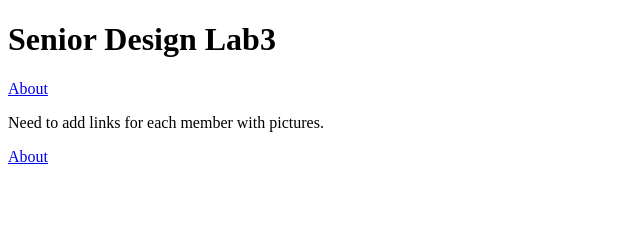
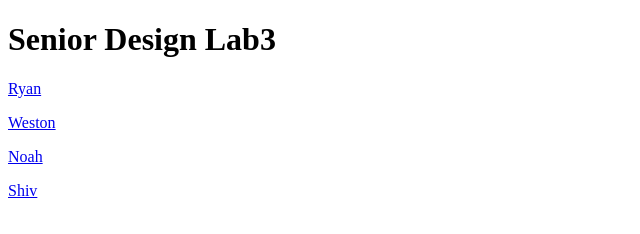
Before and after one commit to shivgandhi2/Senior-Design-Lab3, a Gatsby site: page / in a window 1280 px wide. Shown: the whole page, without its empty margins (0-640 px from the left). Built offline with nearby package versions, Linux system fonts and the light colour scheme; Gatsby itself is replaced by a stand-in of ours.

Commit message:
formatting

```diff
--- a/src/pages/index.js
+++ b/src/pages/index.js
@@ -6,10 +6,14 @@ const IndexPage = () => {
   return (
     <main>
       <h1>Senior Design Lab3</h1>
-      <Link to="/about">About</Link>
-      <p>Need to add links for each member with pictures.</p>
+      <Link to="/ryan">Ryan</Link>
+      <p> </p>
       {/*<Link to="/about2">About 2</Link>*/}
-      <Link to="/about2">About</Link>
+      <Link to="/weston">Weston</Link>
+      <p> </p>
+      <Link to="/noah">Noah</Link>
+      <p> </p>
+      <Link to="/shiv">Shiv</Link>
     </main>
   )
 }
```
